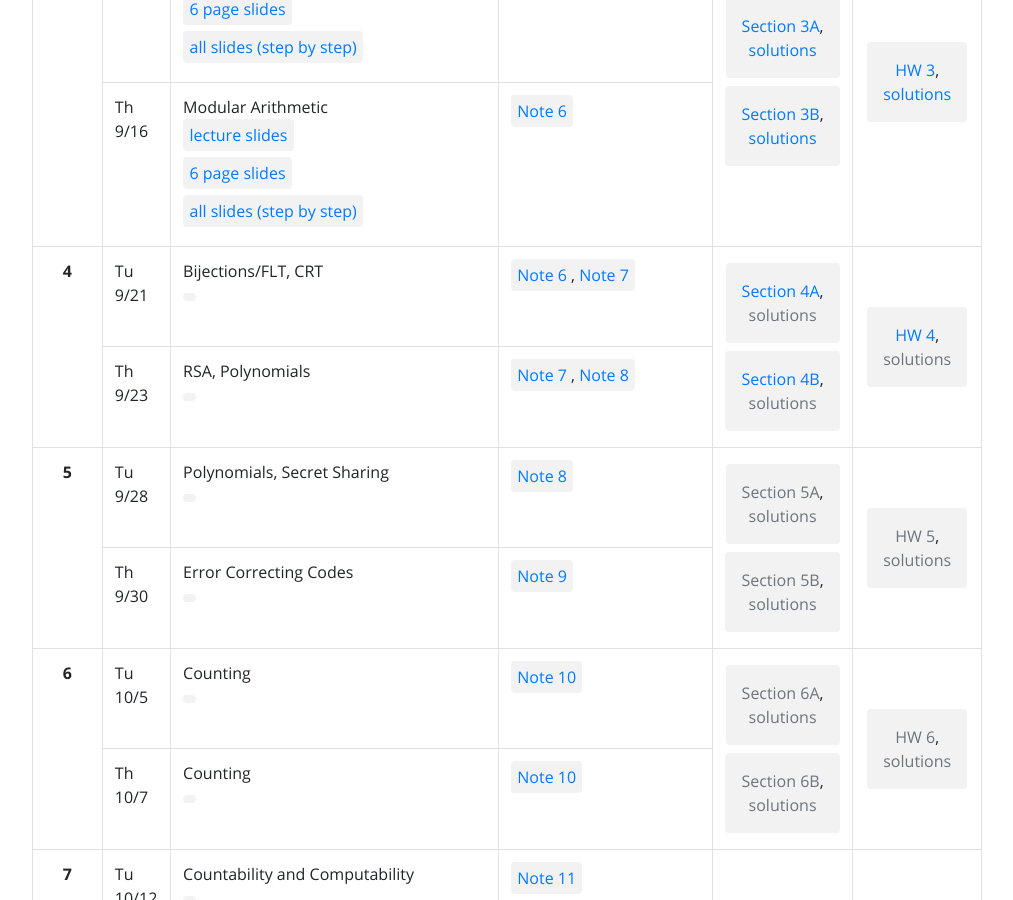
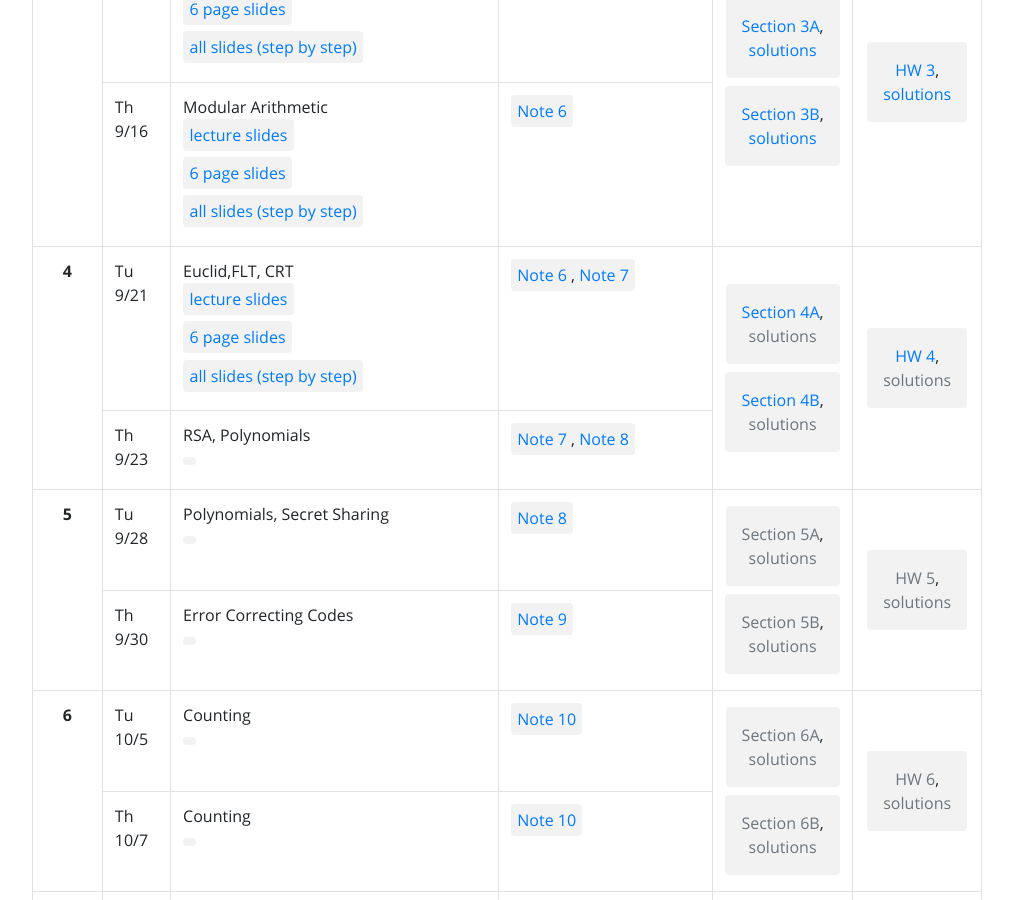
Before and after one commit to tsgoten/cs70-website, a Jekyll site: the page built from index.html, in a window 1280 px wide and 900 px high, scrolled down 1350 px. Shown: the whole window, without its empty margins (133-1146 px from the left). Built offline with Jekyll 4.4.1, drawn with Linux system fonts in a browser that asks for light colours.

Commit message:
lecture 8 slides

```diff
--- a/_data/materials/week_4.yml
+++ b/_data/materials/week_4.yml
@@ -1,14 +1,18 @@
 - type: lec
   date: "9/21"
   week: 4
-  title: "Bijections/FLT, CRT"
+  title: "Euclid,FLT, CRT"
   reading_text: [6, 7]
   webcast:
   password:
   mirror:
   resources:
-      - name:
-        url:
+      - name: lecture slides
+        url: assets/lec/lec-8-handout.pdf
+      - name: 6 page slides
+        url: assets/lec/lec-8-6up.pdf
+      - name: all slides (step by step)
+        url: assets/lec/lec-8.pdf
 - type: lec
   date: "9/23"
   week: 4
```
Also changed, not shown: 3 other files.
